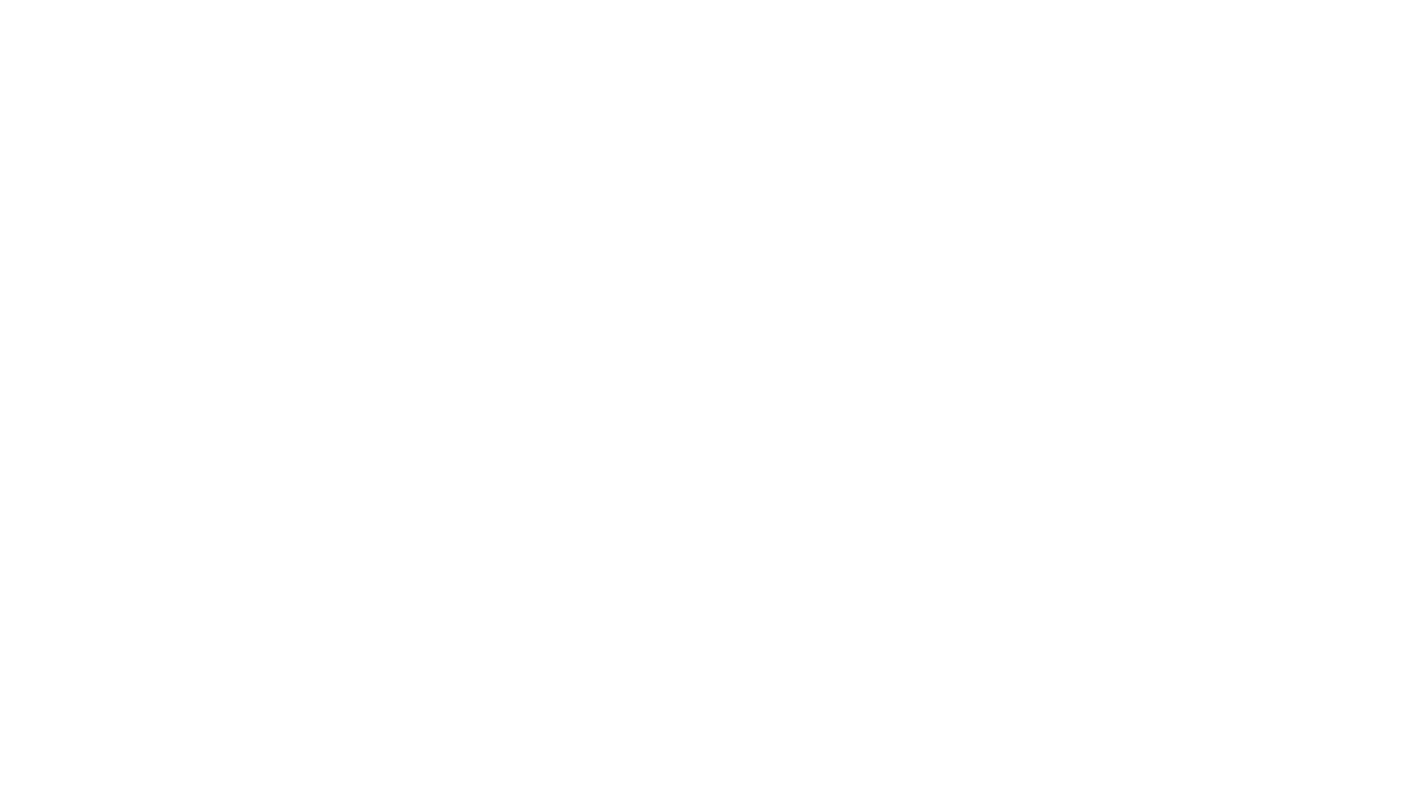
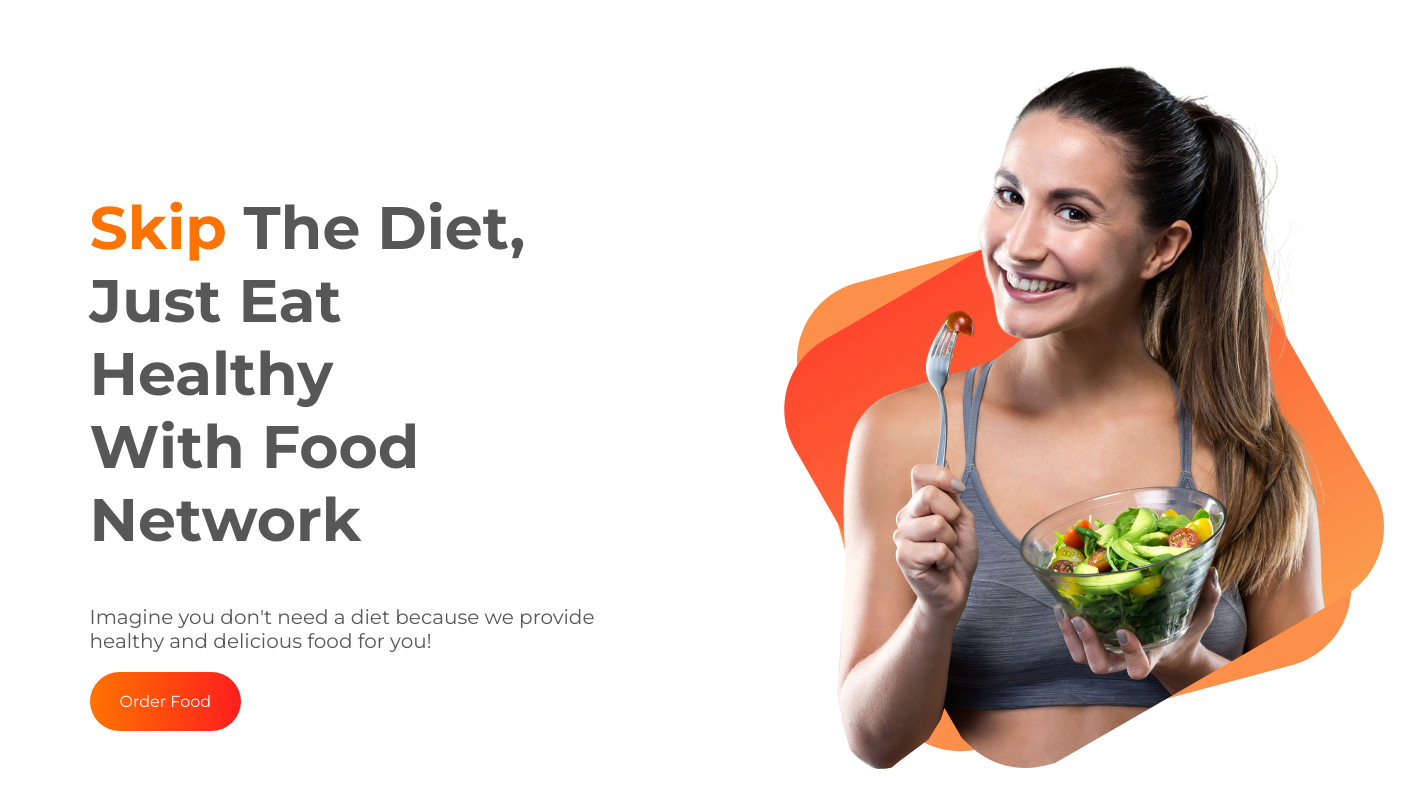
Before and after one commit to EamoonHasan/2023-PH-Project-Practices01, a plain HTML site: page index.html in a window 1280 px wide. Shown: the whole page, 1414 px wide, since content can reach past the window. Drawn offline with Linux system fonts and the light colour scheme.

Commit message:
Home section add

```diff
--- a/index.html
+++ b/index.html
@@ -4,14 +4,27 @@
     <meta charset="UTF-8">
     <meta name="viewport" content="width=device-width, initial-scale=1.0">
     <title>Practice Project 01</title>
+    <link rel="preconnect" href="https://fonts.googleapis.com">
+    <link rel="preconnect" href="https://fonts.gstatic.com" crossorigin>
+    <link href="https://fonts.googleapis.com/css2?family=Montserrat:ital,wght@0,300;0,400;0,500;0,600;0,700;0,800;1,400;1,500;1,600;1,700;1,800&display=swap" rel="stylesheet">
     <link rel="stylesheet" href="style.css">
 </head>
 <body>
 
-    <section id="Home">
-        <div>
-            <div></div>
-            <div></div>
+    <section class="Home">
+        <div class="main_home">
+            <div class="main-home1">
+                <h1 class="home-h1"><span class="Skip">Skip</span> The Diet, <br>Just Eat Healthy <br>With Food Network</h1>
+                <p class="home-p">Imagine you don't need a diet because we provide <br>
+                    healthy and delicious food for you!</p>
+                    <br>
+                    <a href="#">Order Food</a>
+
+            </div>
+            <div class="main-home2">
+                <img src="images/female/Group 8425.png" alt="image not found">
+            </div>
+
         </div>
     </section>
 
--- a/style.css
+++ b/style.css
@@ -0,0 +1,48 @@
+body{
+    font-family: 'Montserrat', sans-serif;
+    margin: 0;
+}
+.Home{
+    margin: 50px 0;
+}
+.main_home{
+    display: flex;
+}
+
+.main-home1{
+
+    width: 40%;
+    margin: auto 7%;
+
+}
+.main-home2{
+
+    width: 40%;
+    margin-left: 5%;
+    float: right;
+
+}
+.home-h1{
+    font-size: 60px;
+    font-weight: 700;
+    color: #575757;
+
+}
+span, .Skip{
+    color: #ff7300;
+}
+.home-p{
+    font-size: 20px;
+    color: #575757;
+    font-weight: 400;
+
+}
+
+a{
+    text-decoration: none;
+    padding: 20px 30px;
+    background-image: linear-gradient(90deg, #ff7300, #FF1E1E);
+    color: #ffffff;
+    border-radius: 30px;
+
+}
```
Also changed, not shown: images/female/38-387173_supplement-nutrient-dietary-eating-food-free-download-nutrition-removebg-preview.png (added), images/female/Group 8425.png (added), images/female/Person Image.png (added), images/food/Project Cover1.jpg (added), images/shapes/7.png (added), images/shapes/Frame 58.jpg (added), images/shapes/Group 8449.png (added), 3 other files.
